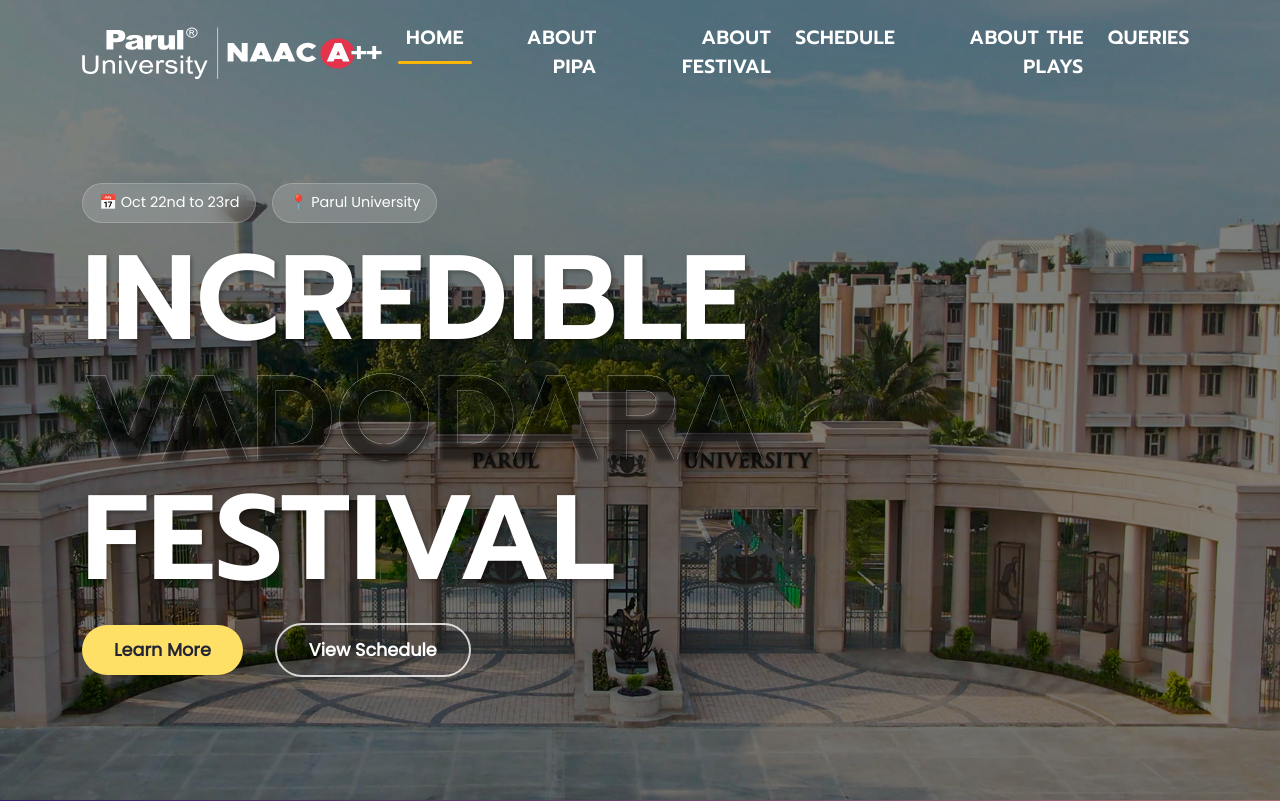
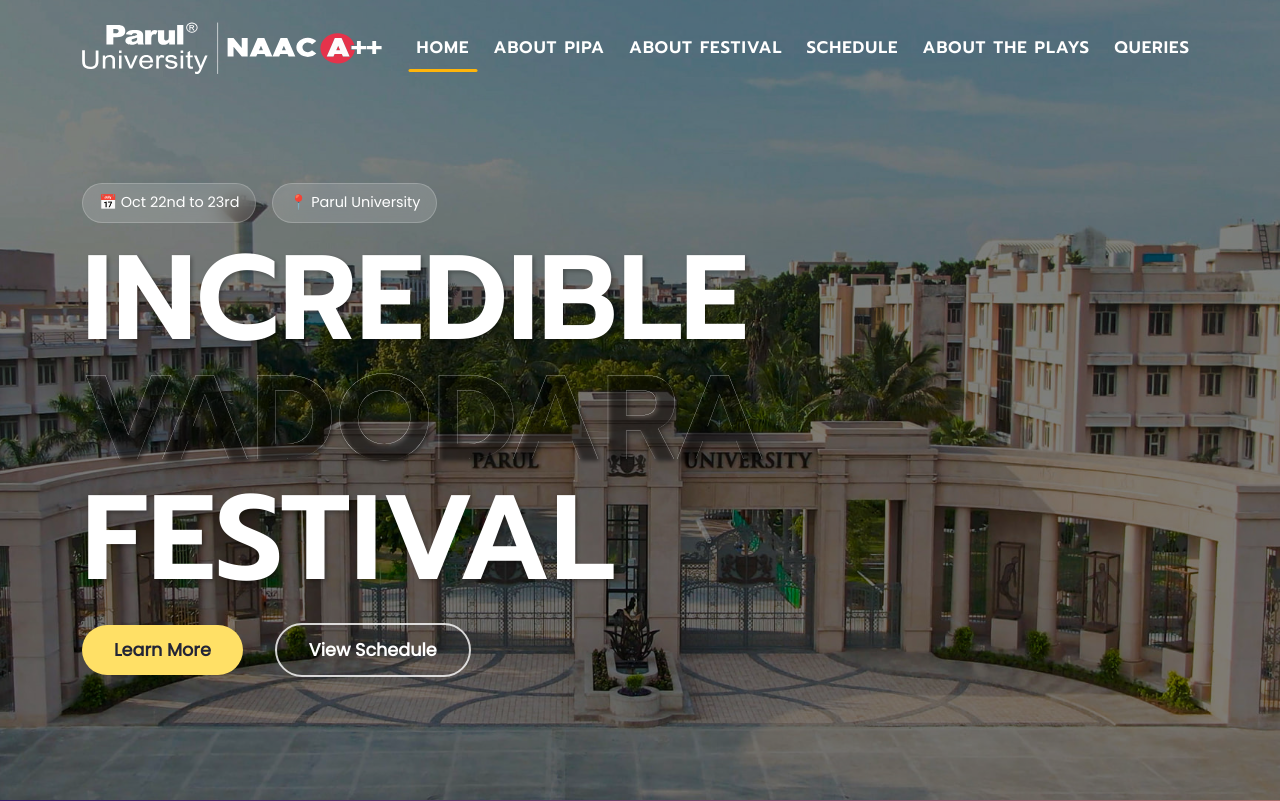
Before and after one commit to RayqRohit/Parul-Vadodara-Nritya-Festival, a plain HTML site: page index.html in a window 1280 px wide. Shown: the top 801 px of the page. Drawn offline with Linux system fonts and the light colour scheme.

Commit message:
modified : navlinks fontsize

```diff
--- a/assets/custom/css/styles.css
+++ b/assets/custom/css/styles.css
@@ -94,10 +94,11 @@
 
 /* navbar */
 .navbar-nav .nav-link {
-    font-size: 1.2rem;
-    letter-spacing: 0.5px;
+    font-size: 1.05rem;
+    letter-spacing: 1px;
     position: relative;
     transition: color 0.2s;
+    font-weight: 800;
 }
 
 .navbar-nav .nav-link::after {
```
